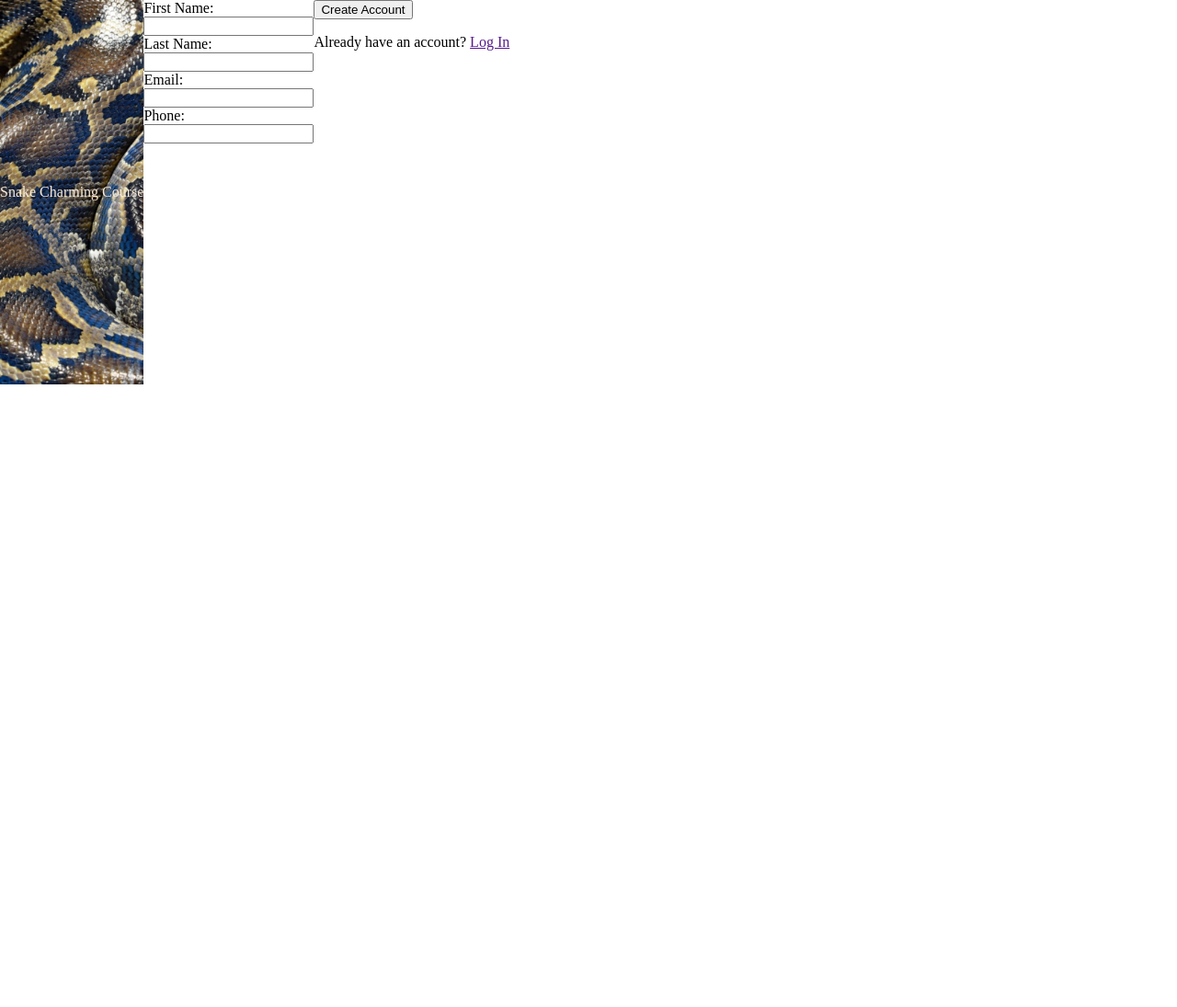
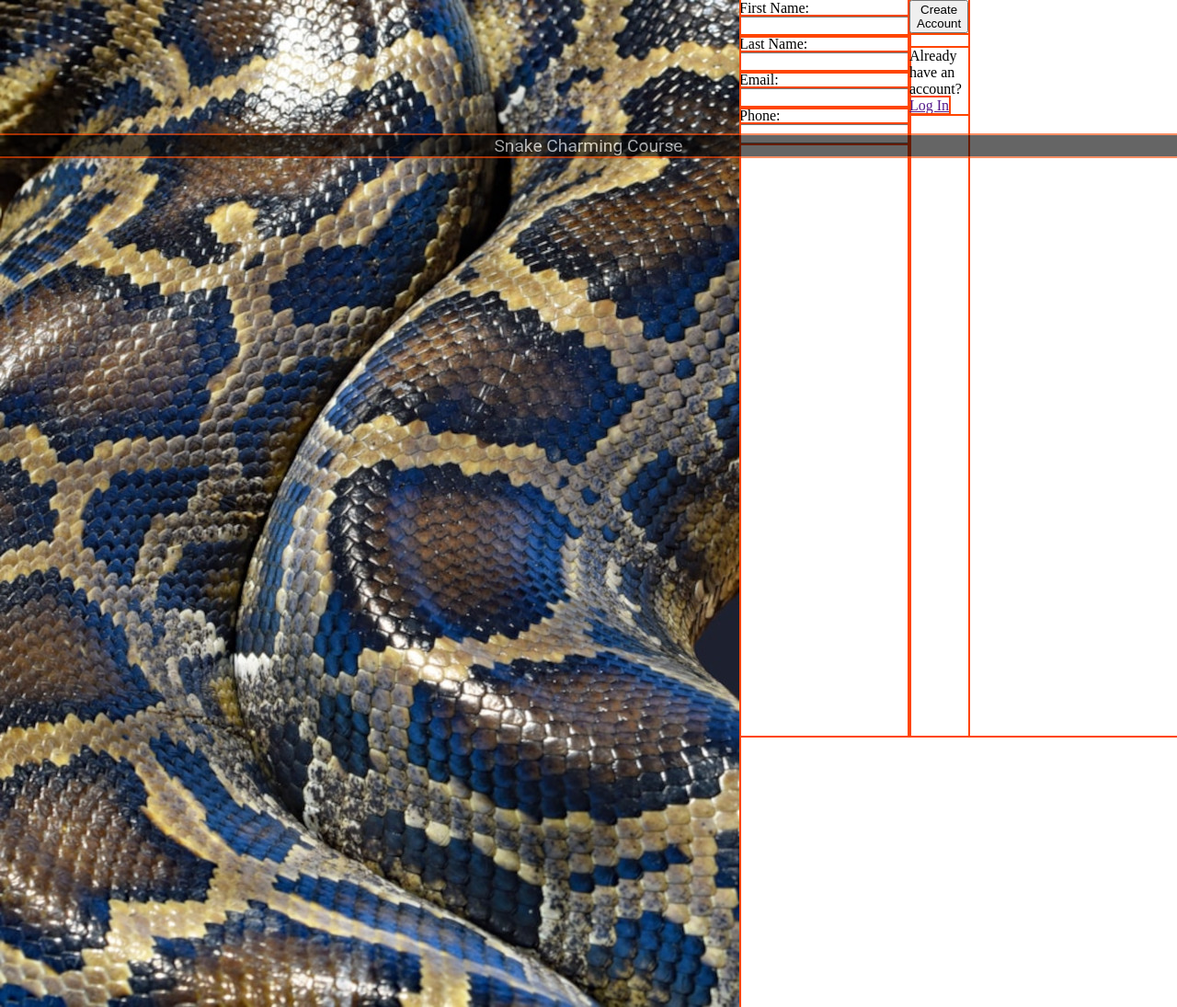
Before and after one commit to Dagfer/form, a plain HTML site: page index.html in a window 1280 px wide. Shown: the top 1095 px of the page at 92% size. Before the commit the page ends 800 px from the top, so only its background shows below. Drawn offline with Linux system fonts and the light colour scheme.

Commit message:
Redo image section
WIP, tinkered but not much progress getting
alignment right (or left, rather)

```diff
--- a/index.html
+++ b/index.html
@@ -9,7 +9,10 @@
 <body>
     <header>
         <!-- Photo by <a href="https://unsplash.com/@davidclode?utm_content=creditCopyText&utm_medium=referral&utm_source=unsplash">David Clode</a> on <a href="https://unsplash.com/photos/brown-and-black-snake-JzQ71rPqeJA?utm_content=creditCopyText&utm_medium=referral&utm_source=unsplash">Unsplash</a> -->
-        <div id="logo-back">Snake Charming Course</div>
+        <div id="logo-back">
+            <img src="../david-clode-python.jpg">
+            <p id="logo-text">Snake Charming Course</p>
+        </div>
     </header>
     <form>
         <label for="firstname">First Name:</label>
@@ -21,7 +24,7 @@
         <label for="phone">Phone:</label>
         <input type="tel" id="phone">
     </form>
-    <div>
+    <div id="cta">
     <button type="submit">Create Account</button>
      <p> Already have an account? <a href="">Log In</a></p>
     </div>
--- a/styles.css
+++ b/styles.css
@@ -1,21 +1,54 @@
-#logo-back {
+* {
+    outline: 2px orangered solid;
+}
 
-    color: antiquewhite;
-    background-color: brown;
-    background-image: url("../david-clode-python.jpg");
-    padding-top: 200px;
-    padding-bottom: 200px;
-    background-size: cover;
-    background-repeat: no-repeat;
+html,
+body {
+    height: 100%;
 }
+
 
 body {
     display: flex;
     margin: 0;
+    height:100vh;
+    width:100vh;
 
 }
+
+header{
+    height: 100vh;
+}
+#logo-back {
+    color: antiquewhite;
+    background-color: brown;
+    /* background-image: url("../david-clode-python.jpg"); */
+    height: 100vh;
+
+}
+
+img{
+    position: relative;
+}
+#logo-text{
+    position: absolute;
+    width: 100%;
+  background: black;
+  opacity: 0.6;
+  color: white;
+  top: 8rem;
+  text-align: center;
+  font-size: 1.2em;
+  font-family: roboto;
+}
+
 
 form {
     display:flex;
     flex-direction: column;
+    flex-wrap: wrap;
 }
+
+cta{
+    display: flex;
+}
```
